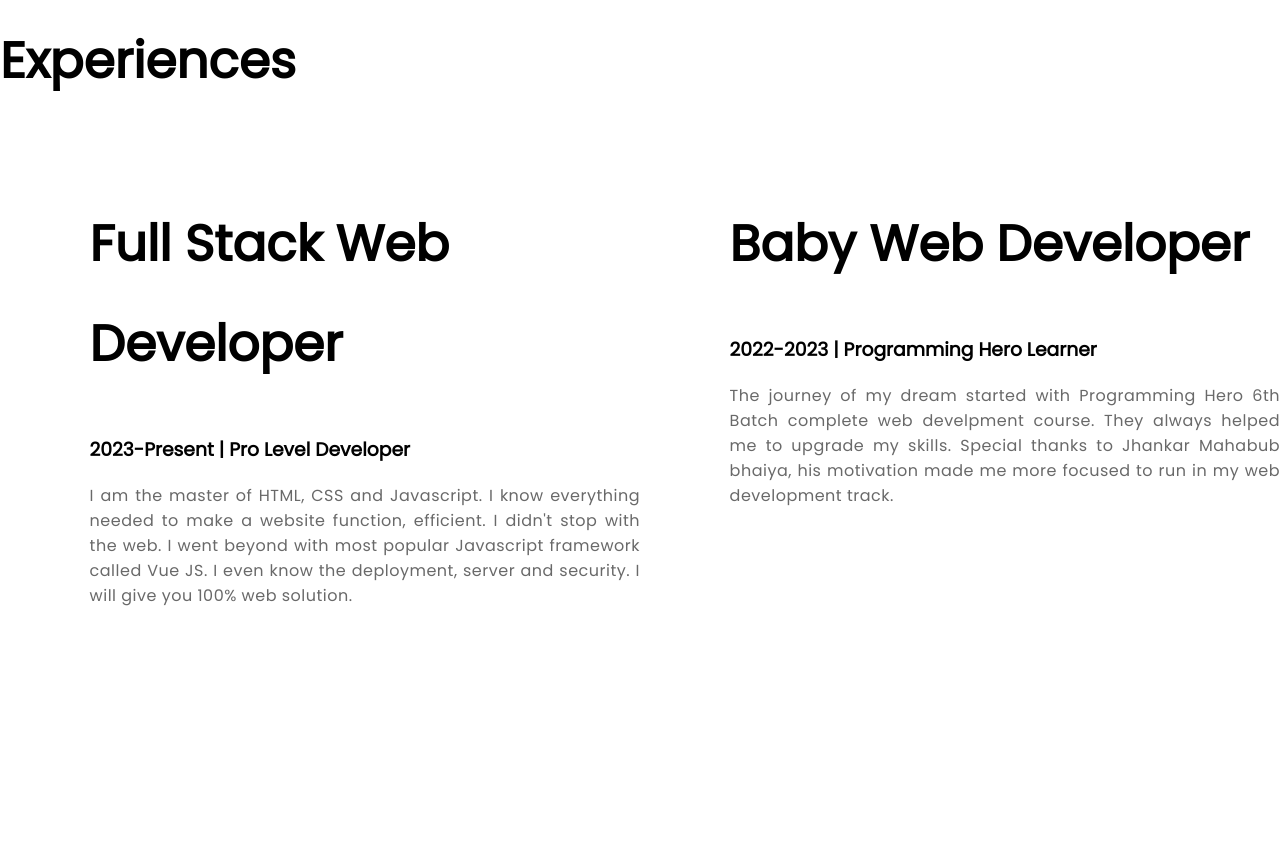
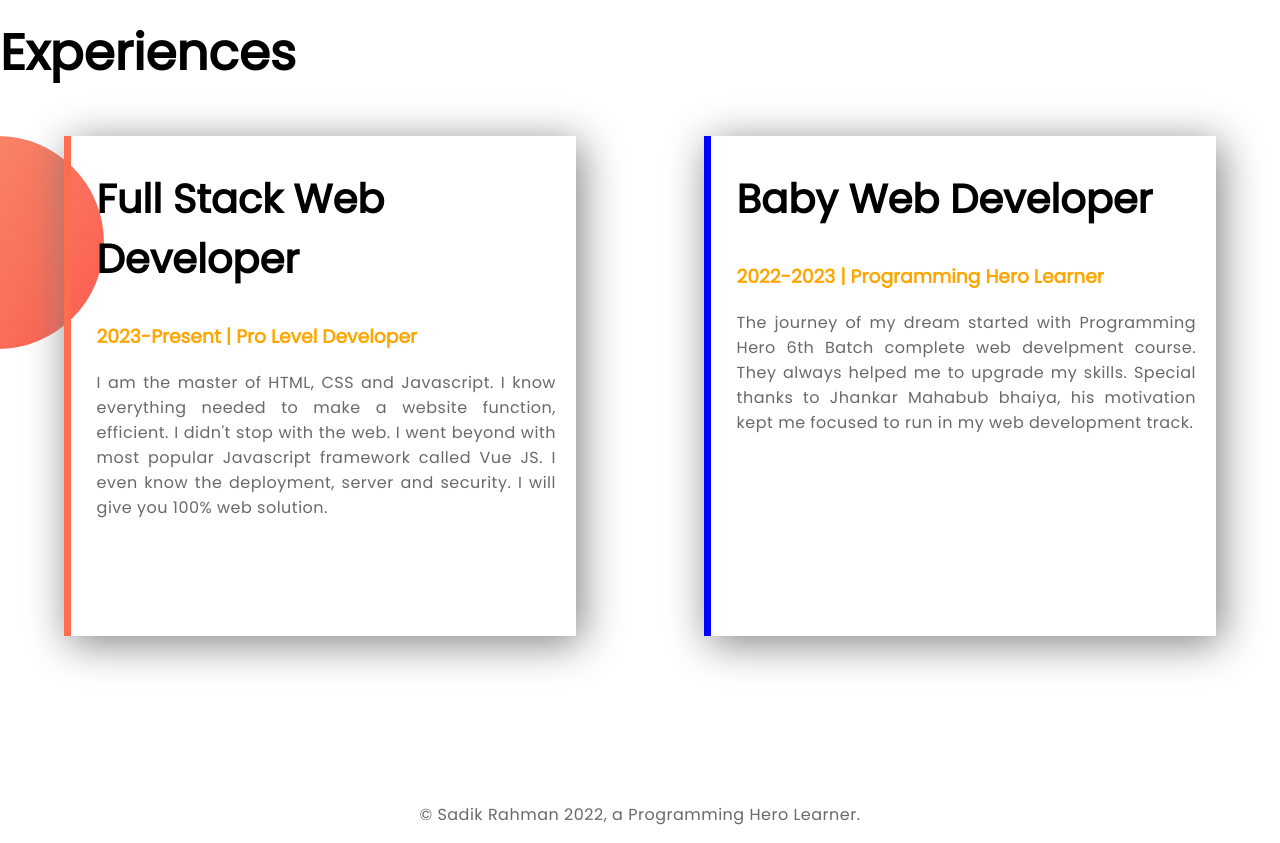
Before and after one commit to sadik2702/developer-portfolio, a plain HTML site: page index.html in a window 1280 px wide. Shown: the part 1445-2288 px from the top of the page. Before the commit the page ends 2219 px from the top, so only its background shows below. Drawn offline with Linux system fonts and the light colour scheme.

Commit message:
added own photo

```diff
--- a/index.html
+++ b/index.html
@@ -7,6 +7,7 @@
     <title>Profile</title>
     <link href="https://fonts.googleapis.com/css?family=Poppins&display=swap" rel="stylesheet">
     <link rel="stylesheet" href="portfolio.css">
+    <link rel="shortcut icon" href="images/01s1.png">
 </head>
 <body>
     <section class="top-banner  flexible-container">
@@ -20,13 +21,13 @@
             <a href="www.linkedin.com/in/sadik-rahman1" target="_blank" class="button">HIRE ME</a >
         </div>
         <div class="half-width">
-            <img src="Icons/my-bg.png" alt="photo of admin" class="half-width">
+            <img src="images/01s1.png" alt="photo of admin" class="half-width">
         </div>
     </section>
 
     <section class="dream flexible-container">
         <div class="half-width">
-            <img src="Icons/my-bg2.png" alt="">
+            <img src="images/my-bg2.png" alt="">
         </div>
         <div class="hlaf-width">
             <h1 class="title-1">Dream Big</h1>
@@ -35,21 +36,24 @@
             <a href="" target="_blank" class="button">DOWNLOAD RESUME</a >
         </div>
     </section>
-    <section class="experiecne">
-        <h1 class="title-1">Experiences</h1>
+
+    <h1 class="title-1">Experiences</h1>
+    <section class="experience">
         <div class="flexible-container">
-            <div class="half-width">
-                <h1 class="title-1">Full Stack Web Developer</h1>
-                <h3>2023-Present | Pro Level Developer</h3>
+            <div class="half-width shadow border-o">
+                <h1 class="title-2">Full Stack Web Developer</h1>
+                <h3 class="orange">2023-Present | Pro Level Developer</h3>
                 <p class="text">I am the master of HTML, CSS and Javascript. I know everything needed to make a website function, efficient. I didn't stop with the web. I went beyond with most popular Javascript framework called Vue JS. I even know the deployment, server and security. I will give you 100% web solution.</p>
             </div>
-            <div class="half-width">
-                <h1 class="title-1">Baby Web Developer</h1>
-                <h3>2022-2023 | Programming Hero Learner</h3>
-                <p class="text">The journey of my dream started with Programming Hero 6th Batch complete web develpment course. They always helped me to upgrade my skills. Special thanks to Jhankar Mahabub bhaiya, his motivation made me more focused to run in my web development track. </p>
+            <div class="half-width shadow border-b">
+                <h1 class="title-2">Baby Web Developer</h1>
+                <h3 class="orange">2022-2023 | Programming Hero Learner</h3>
+                <p class="text">The journey of my dream started with Programming Hero 6th Batch complete web develpment course. They always helped me to upgrade my skills. Special thanks to Jhankar Mahabub bhaiya, his motivation kept me focused to run in my web development track. </p>
             </div>
         </div>
     </section>
-
+    <footer>
+        <p class="text footer">© Sadik Rahman 2022, a Programming Hero Learner.</p>
+    </footer>
 </body>
 </html>
--- a/portfolio.css
+++ b/portfolio.css
@@ -54,3 +54,25 @@ section{
 .flexible-container{
     display: flex;
 }
+.shadow{
+    box-shadow: 5px 7px 40px gray;
+    margin: 0% 5% 0% 5%;
+    padding-right: 20px;
+    padding-bottom: 100px;
+}
+.title-2{
+    font-size: 40px;
+}
+.border-b{
+    border-left: 7px solid blue;
+}
+.border-o{
+    border-left: 7px solid rgb(255, 109, 79);
+}
+.footer{
+    text-align: center;
+}
+.experience{
+    background-image: url(Icons/exp-bg.png);
+    background-repeat: no-repeat;
+}
```
Also changed, not shown: images/01s1.png (added), images/my-bg2.png (added).
